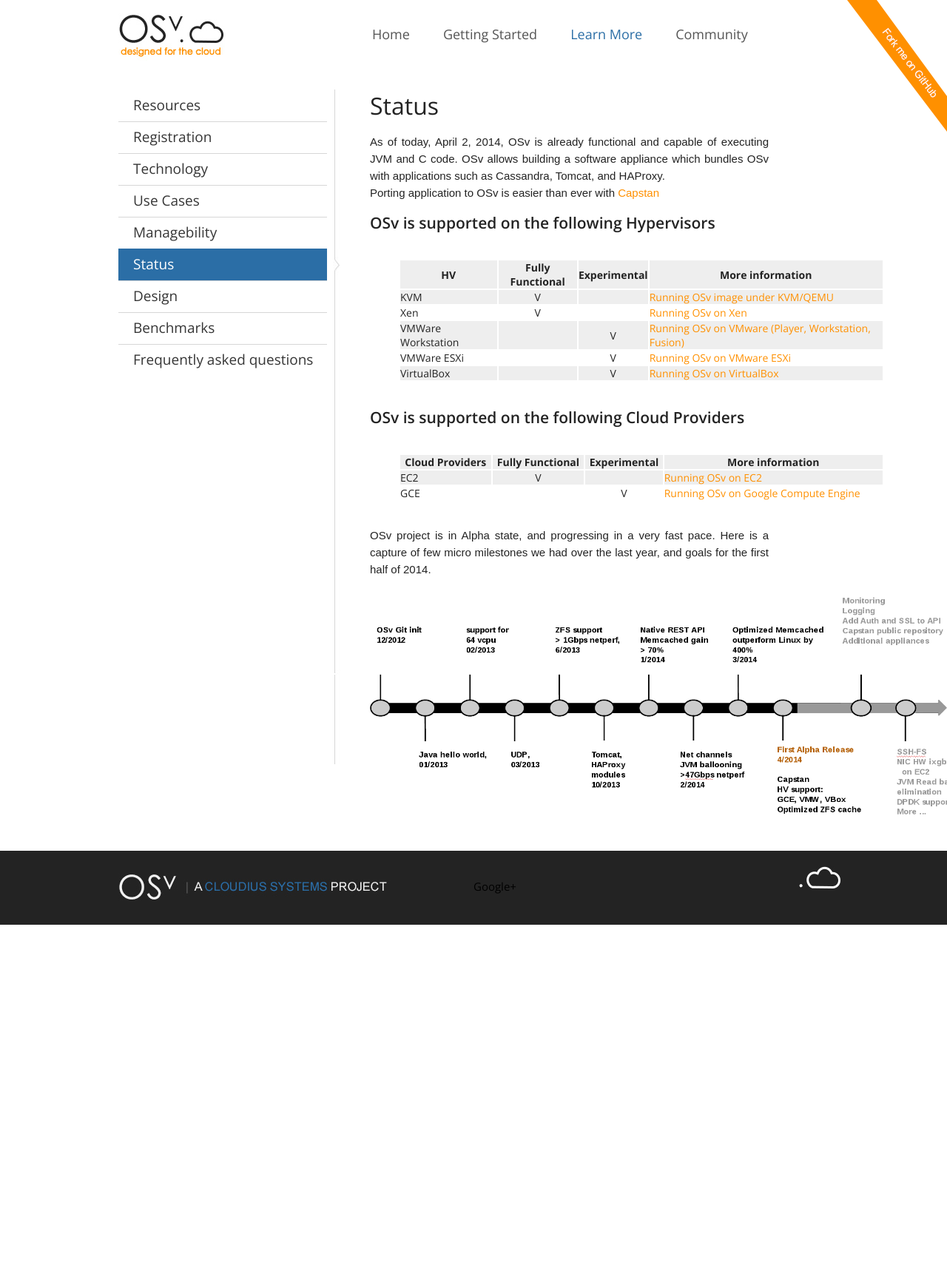
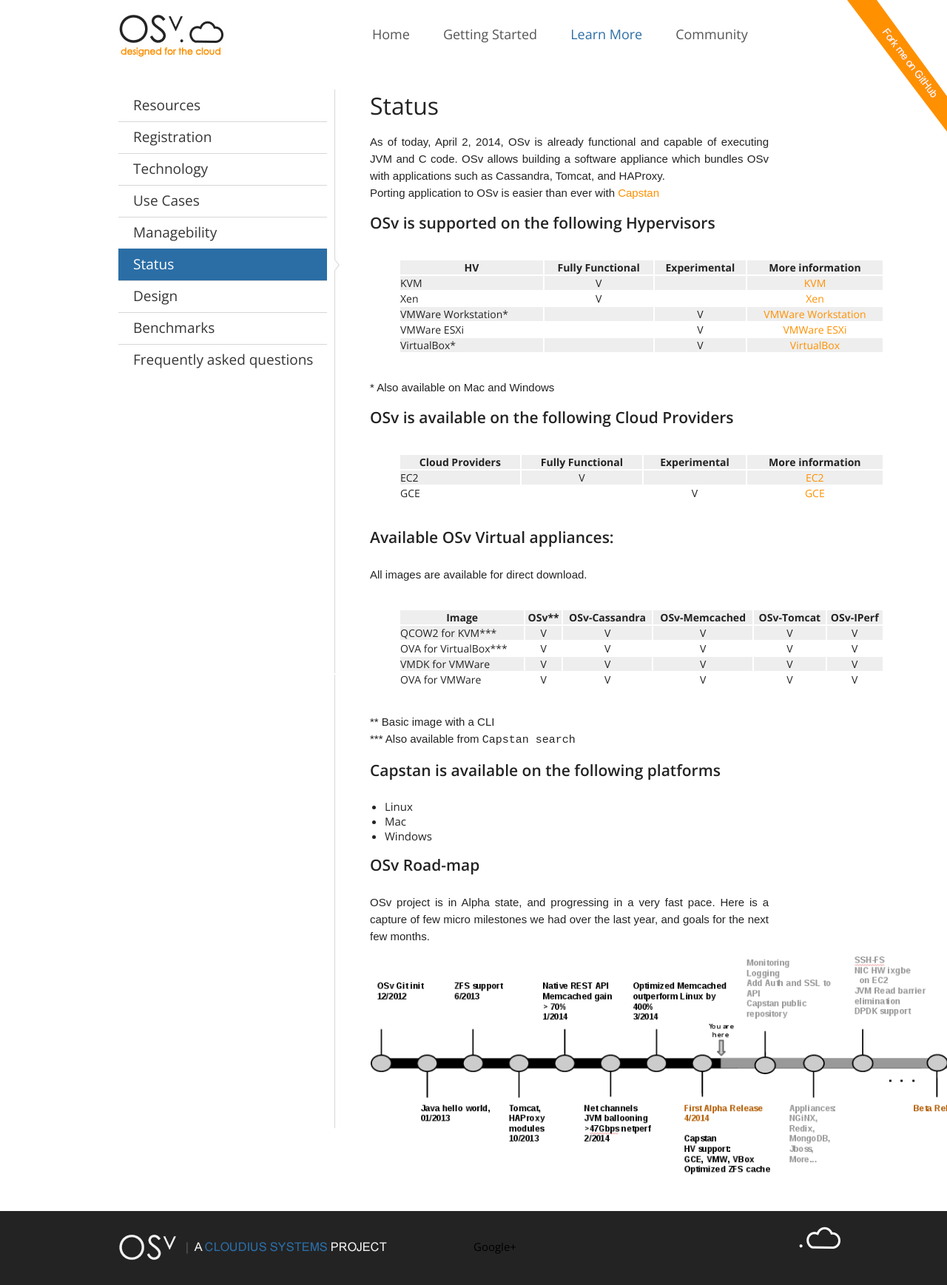
Before and after one commit to osv-io/osv-io.github.io, a Jekyll site: the page built from _posts/learn/0000-07-01-status.md, in a window 1280 px wide. Shown: the whole page at 74% size. Built offline with Jekyll 4.4.1, drawn with Linux system fonts in a browser that asks for light colours; before the commit the page ends 1250 px from its top, so only the background shows below that.

Commit message:
updates to the status and roadmap

````diff
--- a/_config.yml
+++ b/_config.yml
@@ -2,5 +2,5 @@ name: Your New Jekyll Site
 markdown: kramdown
 pygments: true
 permalink: /:title
-url: http://osv.io
+#url: http://osv.io
 excerpt_separator: <!--more-->
--- a/_posts/learn/0000-07-01-status.md
+++ b/_posts/learn/0000-07-01-status.md
@@ -18,23 +18,49 @@ Porting application to OSv is easier than ever with [Capstan](https://github.com
 
 HV                 | Fully Functional | Experimental | More information
 -------------------|--------------|----------------------|-----------------
-KVM                |     V        |                     |  [Running OSv image under KVM/QEMU](https://github.com/cloudius-systems/osv/wiki/Running-OSv-image-under-KVM-QEMU)
-Xen                |     V        |                     |  [Running OSv on Xen](https://github.com/cloudius-systems/osv/wiki/Running-OSv-on-Xen)
-VMWare Workstation |              |         V           |  [Running OSv on VMware (Player, Workstation, Fusion)](https://github.com/cloudius-systems/osv/wiki/Running-OSv-on-VMware-%28Player%2C-Workstation%2C-Fusion%29)
-VMWare ESXi        |              |         V           |  [Running OSv on VMware ESXi](https://github.com/cloudius-systems/osv/wiki/Running-OSv-on-VMware-ESXi)
-VirtualBox         |              |         V           | [Running OSv on VirtualBox](https://github.com/cloudius-systems/osv/wiki/Running-OSv-on-VirtualBox)
+KVM                |     V        |                     |  [KVM](https://github.com/cloudius-systems/osv/wiki/Running-OSv-image-under-KVM-QEMU)
+Xen                |     V        |                     |  [Xen](https://github.com/cloudius-systems/osv/wiki/Running-OSv-on-Xen)
+VMWare Workstation* |              |         V           |  [VMWare Workstation](https://github.com/cloudius-systems/osv/wiki/Running-OSv-on-VMware-%28Player%2C-Workstation%2C-Fusion%29)
+VMWare ESXi        |              |         V           |  [VMWare ESXi](https://github.com/cloudius-systems/osv/wiki/Running-OSv-on-VMware-ESXi)
+VirtualBox*         |              |         V           | [VirtualBox](https://github.com/cloudius-systems/osv/wiki/Running-OSv-on-VirtualBox)
 {:.supportTable}
 
+\* Also available on Mac and Windows
 
-## OSv is supported on the following Cloud Providers
+## OSv is available on the following Cloud Providers
 
 Cloud Providers    | Fully Functional | Experimental | More information
 -------------------|--------------|----------------------|-----------------
-EC2                |     V        |                     | [Running OSv on EC2](https://github.com/cloudius-systems/osv/wiki/Running-OSv-on-EC2)
-GCE                |              |         V           | [Running OSv on Google Compute Engine](https://github.com/cloudius-systems/osv/wiki/Running-OSv-on-Google-Compute-Engine)
+EC2                |     V        |                     | [EC2](https://github.com/cloudius-systems/osv/wiki/Running-OSv-on-EC2)
+GCE                |              |         V           | [GCE](https://github.com/cloudius-systems/osv/wiki/Running-OSv-on-Google-Compute-Engine)
 {:.supportTable}
 
+## Available OSv Virtual appliances:
+All images are available for direct download.
+
+
+Image              | OSv**   |  OSv-Cassandra | OSv-Memcached | OSv-Tomcat | OSv-IPerf
+-------------------|-------|----------------|---------------|------------|----------
+QCOW2 for KVM***      |   V   |       V        |      V        |     V |    V
+OVA for VirtualBox*** |   V   |       V        |      V        |     V |    V
+VMDK for VMWare    |   V   |       V        |      V        |     V |    V
+OVA for VMWare     |   V   |       V        |      V        |     V |    V
+{:.supportTable}
+
+\** Basic image with a CLI
+
+\*** Also available from ```Capstan search```
+
+## Capstan is available on the following platforms
+* Linux
+* Mac
+* Windows
+
+
+## OSv Road-map
+
 OSv project is in Alpha state, and progressing in a very fast pace.
-Here is a capture of few micro milestones we had over the last year, and goals for the first half of 2014.
+Here is a capture of few micro milestones we had over the last year,
+and goals for the next few months.
 
-![Status](images/milestones_20140401.png){:.roadmapImage}
+![Status](images/milestones_20140402.png){:.roadmapImage}
--- a/css/template.css
+++ b/css/template.css
@@ -590,9 +590,9 @@ h3 {
    text-align: left;
 }
 
-.supportTable td:nth-child(4) {
-   text-align: left;
-}
+#.supportTable td:nth-child(4) {
+#   text-align: left;
+#}
 
 .supportTable tr:nth-child(odd) { background-color:#eee; }
 .supportTable tr:nth-child(even) { background-color:#fff; }
````
Also changed, not shown: images/milestones_20131231_a.png (deleted), images/milestones_20140401.png (deleted), images/milestones_20140402.png (added).
